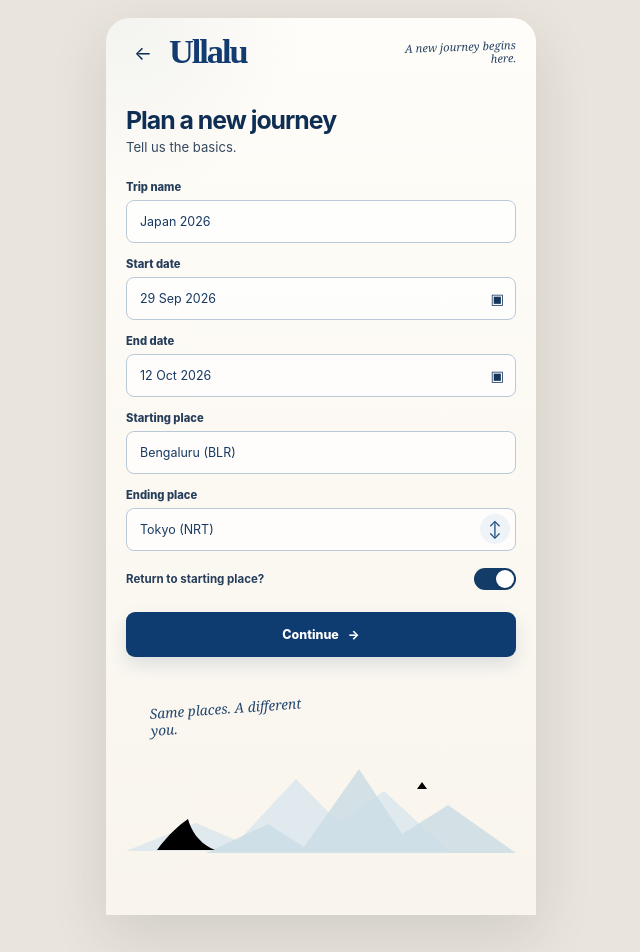
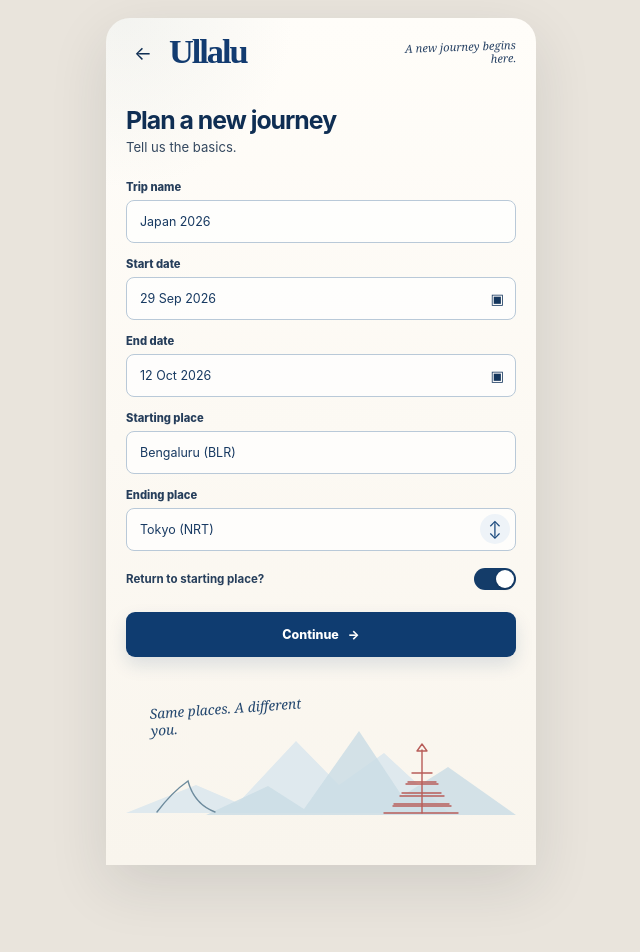
Before and after one commit to brijbh/ullalu, a Next.js app: page /new-trip in a window 1280 px wide. Shown: the top 952 px of the page, without its empty margins (319-959 px from the left). Built offline with nearby package versions, Linux system fonts and the light colour scheme.

Commit message:
fix: keep refinement compatible with shared styles

```diff
--- a/app/components/JourneyUI.tsx
+++ b/app/components/JourneyUI.tsx
@@ -53,9 +53,11 @@ export function Signature({ segments, className = "" }: { segments: SignatureSeg
 }
 
 export function StorageIcon({ kind }: { kind: "drive" | "cloud" | "device" }) {
+  const iconStyle = { width: 28, height: 28, display: "block" };
+
   if (kind === "drive") {
     return (
-      <svg className={styles.storageSvg} viewBox="0 0 32 32" aria-hidden="true">
+      <svg style={iconStyle} viewBox="0 0 32 32" aria-hidden="true">
         <path d="M11.2 4.7h9.3l7 12.1H18.2Z" fill="#34a853" />
         <path d="m11.2 4.7-7 12.1 4.7 8.1 9.3-16.1Z" fill="#fbbc04" />
         <path d="M8.9 24.9h14l4.6-8.1h-9.3Z" fill="#4285f4" />
@@ -65,14 +67,14 @@ export function StorageIcon({ kind }: { kind: "drive" | "cloud" | "device" }) {
 
   if (kind === "cloud") {
     return (
-      <svg className={styles.storageSvg} viewBox="0 0 32 32" fill="none" aria-hidden="true">
+      <svg style={iconStyle} viewBox="0 0 32 32" fill="none" aria-hidden="true">
         <path d="M9.1 24.2h13.4a5.4 5.4 0 0 0 .8-10.7A8 8 0 0 0 8 12.1a6.1 6.1 0 0 0 1.1 12.1Z" stroke="#2384df" strokeWidth="2.1" strokeLinecap="round" strokeLinejoin="round" />
       </svg>
     );
   }
 
   return (
-    <svg className={styles.storageSvg} viewBox="0 0 32 32" fill="none" aria-hidden="true">
+    <svg style={iconStyle} viewBox="0 0 32 32" fill="none" aria-hidden="true">
       <rect x="9.5" y="4.3" width="13" height="23.4" rx="2.2" stroke="#173f6d" strokeWidth="2" />
       <path d="M13.1 7.8h5.8M14.1 24.4h3.8" stroke="#173f6d" strokeWidth="1.5" strokeLinecap="round" />
     </svg>
@@ -80,27 +82,30 @@ export function StorageIcon({ kind }: { kind: "drive" | "cloud" | "device" }) {
 }
 
 export function SuggestionIcon({ kind }: { kind: "place" | "transport" | "reservation" | "rest" | "buffer" }) {
-  const common = { viewBox: "0 0 24 24", fill: "none", stroke: "currentColor", strokeWidth: 1.8, strokeLinecap: "round" as const, strokeLinejoin: "round" as const, "aria-hidden": true };
+  const common = { width: 20, height: 20, viewBox: "0 0 24 24", fill: "none", stroke: "currentColor", strokeWidth: 1.8, strokeLinecap: "round" as const, strokeLinejoin: "round" as const, "aria-hidden": true };
 
-  if (kind === "place") return <svg className={styles.suggestionSvg} {...common}><path d="M12 21s6-5.2 6-11a6 6 0 1 0-12 0c0 5.8 6 11 6 11Z"/><circle cx="12" cy="10" r="2"/></svg>;
-  if (kind === "transport") return <svg className={styles.suggestionSvg} {...common}><rect x="5" y="4" width="14" height="14" rx="3"/><path d="M8 18v2m8-2v2M7.5 8h9M8 14h.01M16 14h.01"/></svg>;
-  if (kind === "reservation") return <svg className={styles.suggestionSvg} {...common}><rect x="4" y="5.5" width="16" height="14" rx="2"/><path d="M8 3v5m8-5v5M4 10h16M8 14h3"/></svg>;
-  if (kind === "rest") return <svg className={styles.suggestionSvg} {...common}><path d="M4 16V9m0 5h16v5m-16 0v-3m16 3v-3M7 9h5a3 3 0 0 1 3 3v2H7Z"/></svg>;
-  return <svg className={styles.suggestionSvg} {...common}><circle cx="12" cy="12" r="8"/><path d="M12 7v5l3 2"/></svg>;
+  if (kind === "place") return <svg {...common}><path d="M12 21s6-5.2 6-11a6 6 0 1 0-12 0c0 5.8 6 11 6 11Z"/><circle cx="12" cy="10" r="2"/></svg>;
+  if (kind === "transport") return <svg {...common}><rect x="5" y="4" width="14" height="14" rx="3"/><path d="M8 18v2m8-2v2M7.5 8h9M8 14h.01M16 14h.01"/></svg>;
+  if (kind === "reservation") return <svg {...common}><rect x="4" y="5.5" width="16" height="14" rx="2"/><path d="M8 3v5m8-5v5M4 10h16M8 14h3"/></svg>;
+  if (kind === "rest") return <svg {...common}><path d="M4 16V9m0 5h16v5m-16 0v-3m16 3v-3M7 9h5a3 3 0 0 1 3 3v2H7Z"/></svg>;
+  return <svg {...common}><circle cx="12" cy="12" r="8"/><path d="M12 7v5l3 2"/></svg>;
 }
 
 export function MountainFooter({ text, variant = "mountains" }: { text: string; variant?: "mountains" | "japan" }) {
   return (
-    <div className={`${styles.mountainFooter} ${variant === "japan" ? styles.mountainFooterJapan : ""}`} aria-hidden="true">
+    <div className={styles.mountainFooter} aria-hidden="true">
       <p>{text}</p>
       {variant === "japan" ? (
-        <svg className={styles.footerIllustration} viewBox="0 0 390 132">
+        <svg
+          viewBox="0 0 390 132"
+          style={{ position: "absolute", left: -20, right: -20, bottom: -8, width: "calc(100% + 40px)", height: 132 }}
+        >
           <path d="M0 118 70 90l42 18 58-62 43 44 45-32 65 60Z" fill="#dfe9ee" />
           <path d="M80 120 142 91l36 23 55-78 43 65 46-29 68 48Z" fill="#cbdde6" opacity=".82" />
-          <path d="M258 118h74M268 109h55M276 98h39M282 87h28" className={styles.footerPagoda}/>
-          <path d="M296 55v63M286 78h20M280 89h32M274 101h44M267 111h58" className={styles.footerPagoda}/>
-          <path d="m296 49 5 7h-10Z" className={styles.footerPagoda}/>
-          <path d="M31 117c12-16 21-24 31-31 4 15 14 26 27 31" className={styles.footerInk}/>
+          <path d="M258 118h74M268 109h55M276 98h39M282 87h28" fill="none" stroke="#b85d59" strokeWidth="1.4" strokeLinecap="round" />
+          <path d="M296 55v63M286 78h20M280 89h32M274 101h44M267 111h58" fill="none" stroke="#b85d59" strokeWidth="1.4" strokeLinecap="round" />
+          <path d="m296 49 5 7h-10Z" fill="none" stroke="#b85d59" strokeWidth="1.4" strokeLinejoin="round" />
+          <path d="M31 117c12-16 21-24 31-31 4 15 14 26 27 31" fill="none" stroke="#6d8b9d" strokeWidth="1.4" strokeLinecap="round" />
         </svg>
       ) : (
         <div className={styles.mountains}>
```
